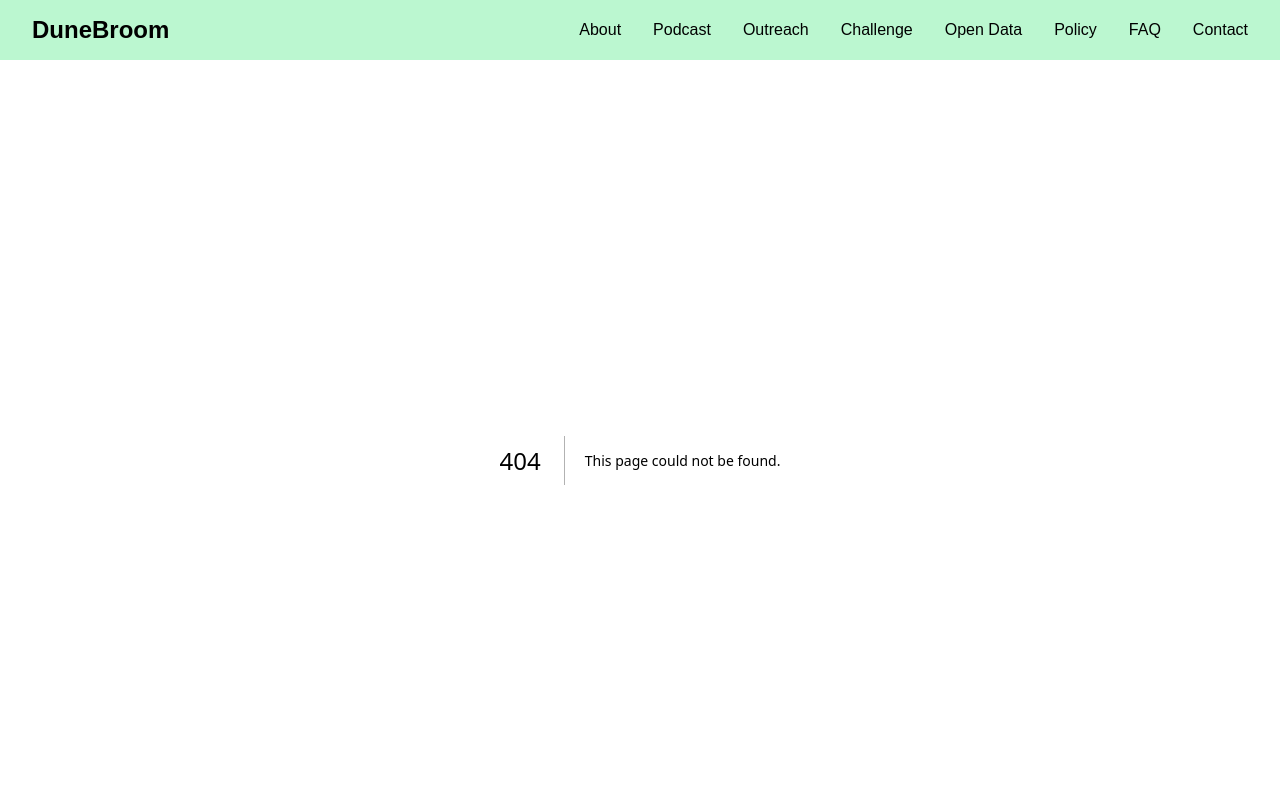
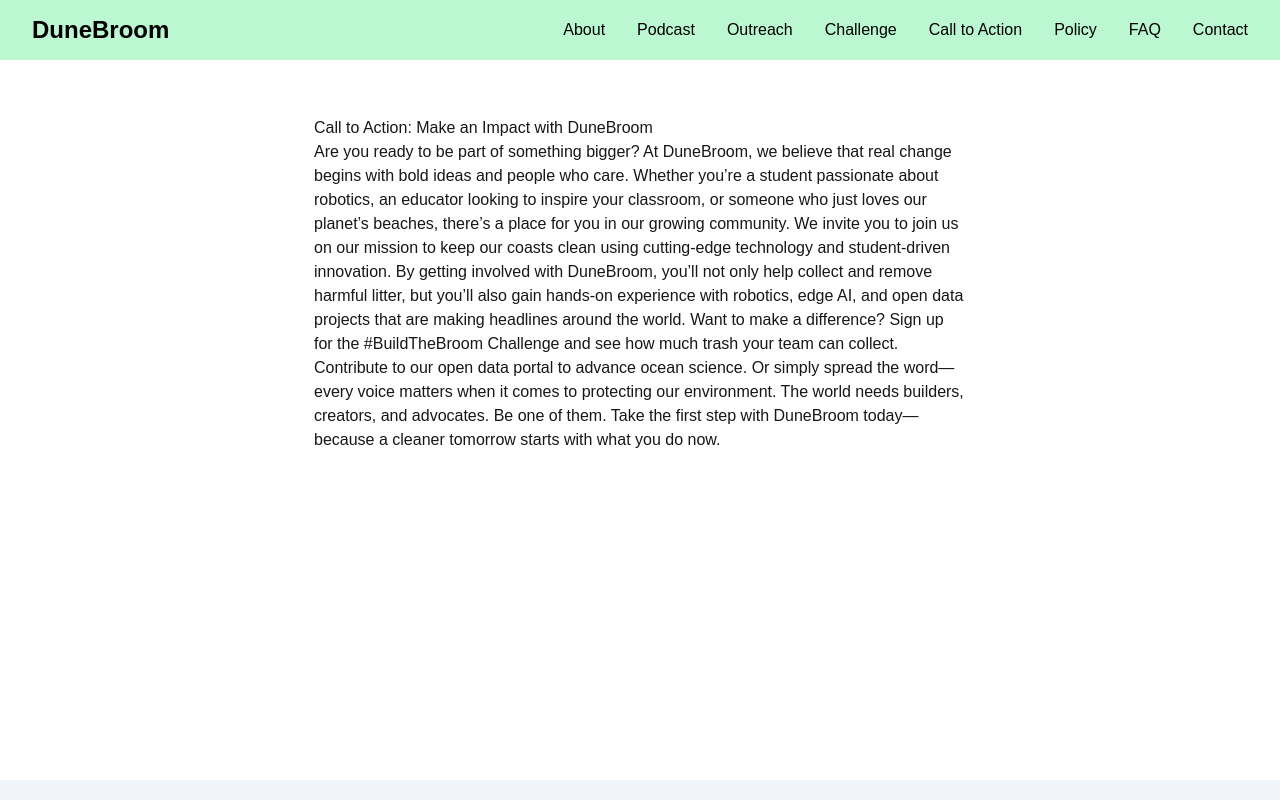
Before and after one commit to groverneev/DuneBroom_Website, a Next.js app: page /call_to_action in a window 1280 px wide. Before the commit this address had no page. Shown: the top 800 px of the page. Built offline with nearby package versions, Linux system fonts and the light colour scheme.

Commit message:
Add navigation bar to all pages

```diff
--- /dev/null
+++ b/app/call_to_action/page.tsx
@@ -0,0 +1,16 @@
+export default function Page() {
+  return (
+    <main style={{ maxWidth: 700, margin: '2rem auto', padding: 24 }}>
+      <h1>Call to Action: Make an Impact with DuneBroom</h1>
+      <p>Are you ready to be part of something bigger? At DuneBroom, we believe that real change begins with bold ideas and people who care. Whether you’re a student passionate about robotics, an educator looking to inspire your classroom, or someone who just loves our planet’s beaches, there’s a place for you in our growing community.
+
+We invite you to join us on our mission to keep our coasts clean using cutting-edge technology and student-driven innovation. By getting involved with DuneBroom, you’ll not only help collect and remove harmful litter, but you’ll also gain hands-on experience with robotics, edge AI, and open data projects that are making headlines around the world.
+
+Want to make a difference? Sign up for the #BuildTheBroom Challenge and see how much trash your team can collect. Contribute to our open data portal to advance ocean science. Or simply spread the word—every voice matters when it comes to protecting our environment.
+
+The world needs builders, creators, and advocates. Be one of them. Take the first step with DuneBroom today—because a cleaner tomorrow starts with what you do now.
+
+</p>
+    </main>
+  )
+}
--- a/app/data/page.tsx
+++ /dev/null
@@ -1,8 +0,0 @@
-export default function Page() {
-  return (
-    <main style={{ maxWidth: 700, margin: '2rem auto', padding: 24 }}>
-      <h1>Data</h1>
-      <p>Coming soon...</p>
-    </main>
-  )
-}
--- a/components/Navbar.tsx
+++ b/components/Navbar.tsx
@@ -32,7 +32,7 @@ export default function Navbar() {
         <Link href="/podcast">Podcast</Link>
         <Link href="/outreach">Outreach</Link>
         <Link href="/challenge">Challenge</Link>
-        <Link href="/data">Open Data</Link>
+        <Link href="/call_to_action">Call to Action</Link>
         <Link href="/policy">Policy</Link>
         <Link href="/faq">FAQ</Link>
         <Link href="/contact">Contact</Link>
```
